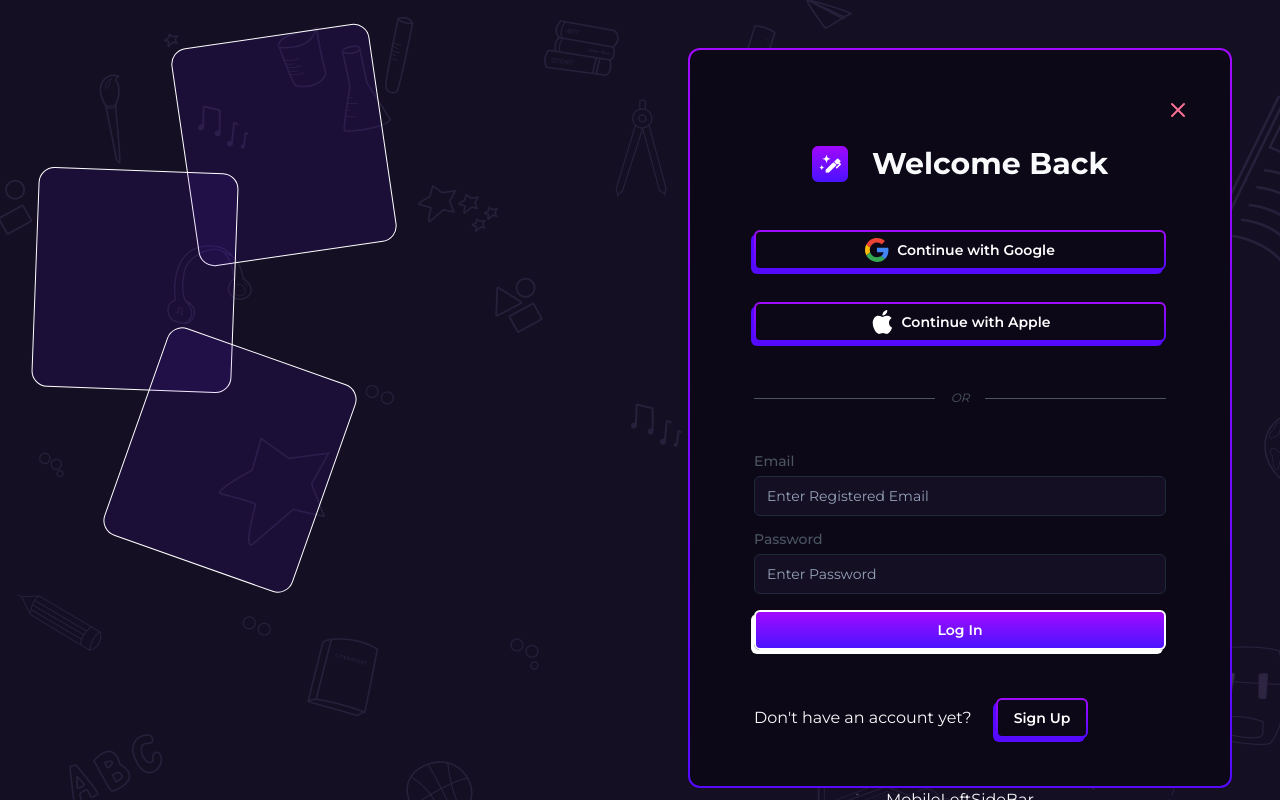
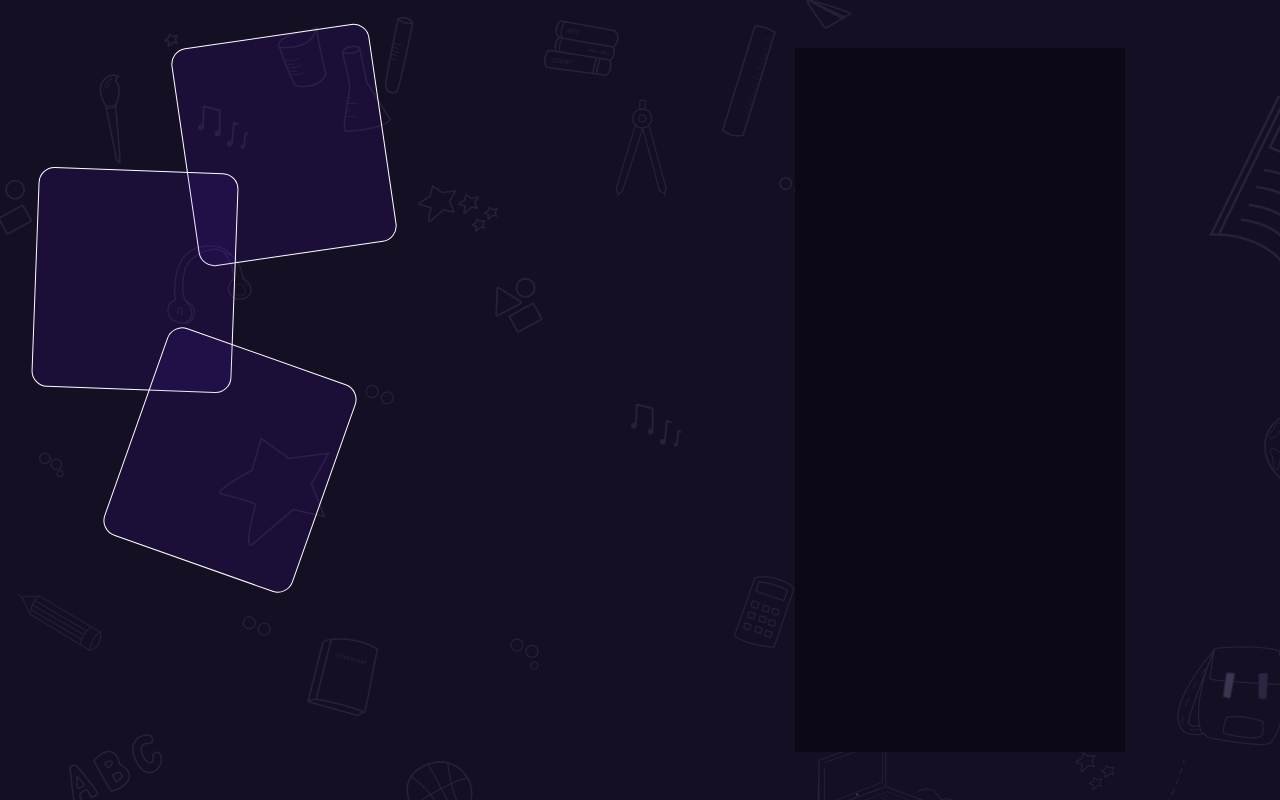
Before and after one commit to NengakDakup/sage-app, a Next.js app: page /auth/login in a window 1280 px wide. Built offline with nearby package versions, Linux system fonts and the light colour scheme.

Commit message:
updating

```diff
--- a/app/auth/login/page.js
+++ b/app/auth/login/page.js
@@ -12,7 +12,7 @@ import MobileLeftSideBar from '@/components/MobileLeftSideBar'
 const Login = () => {
   return (
     <div className="flex flex-col items-center h-full p-4 md:p-12">
-        <div className=" relative flex flex-col w-full h-min max-w-[743px] rounded-xl gap-12 py-12 px-4 md:px-16 my-auto md:gradient-border-darkest">
+      <div className=" relative hidden flex-col w-full h-min max-w-[743px] rounded-xl gap-12 py-12 px-4 md:px-16 my-auto md:gradient-border-darkest">
         <Link href='#' className='hidden md:block'>
           <X className='text-[#FF7193] absolute right-[40px] hidden md:block'/>
         </Link>
--- a/components/MobileLeftSideBar.js
+++ b/components/MobileLeftSideBar.js
@@ -2,7 +2,9 @@ import React from 'react'
 
 const MobileLeftSideBar = () => {
   return (
-    <div>MobileLeftSideBar</div>
+    <div className='bg-blue-darkest w-[330px] h-[852px]'>
+
+    </div>
   )
 }
 
```
